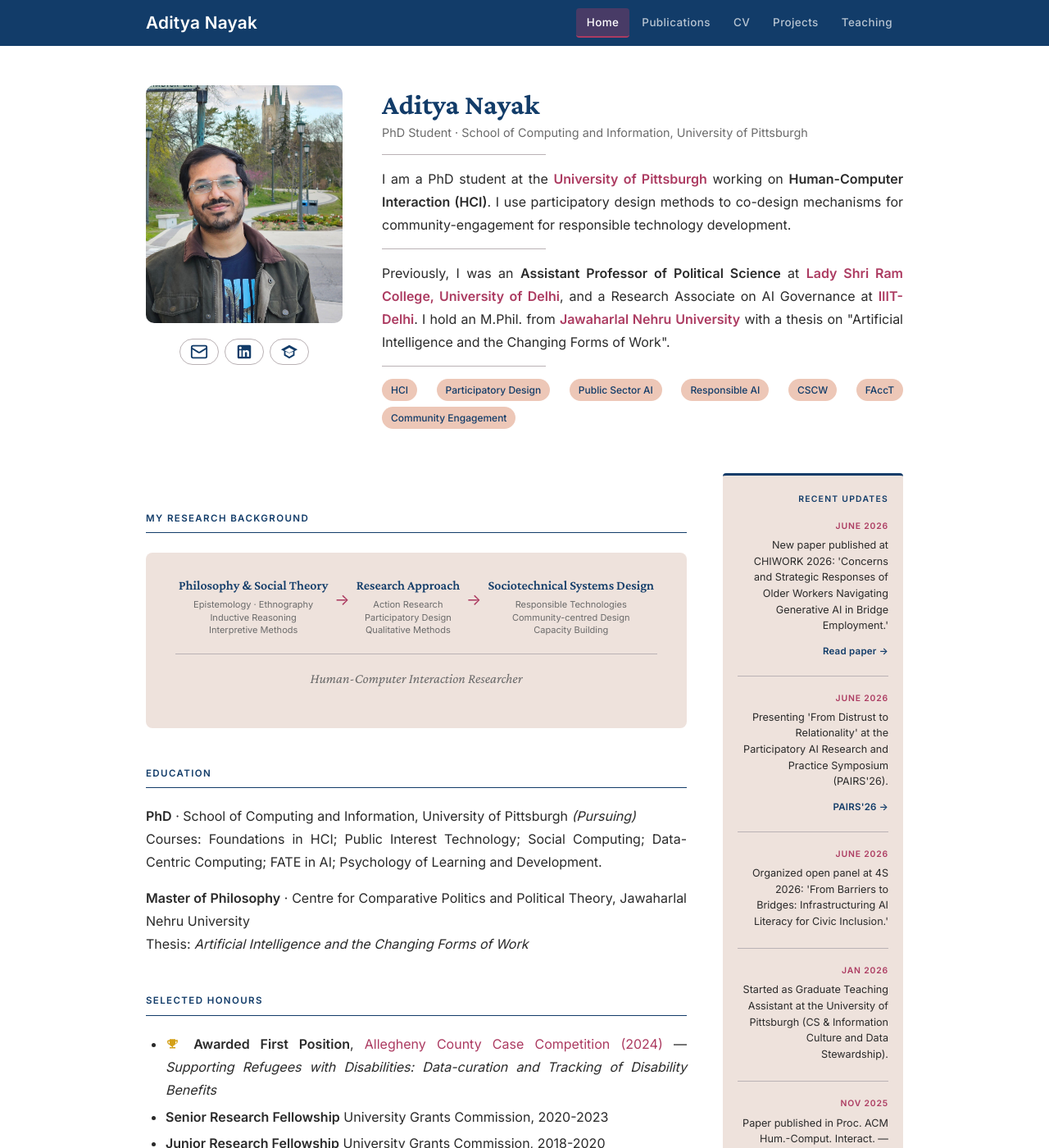
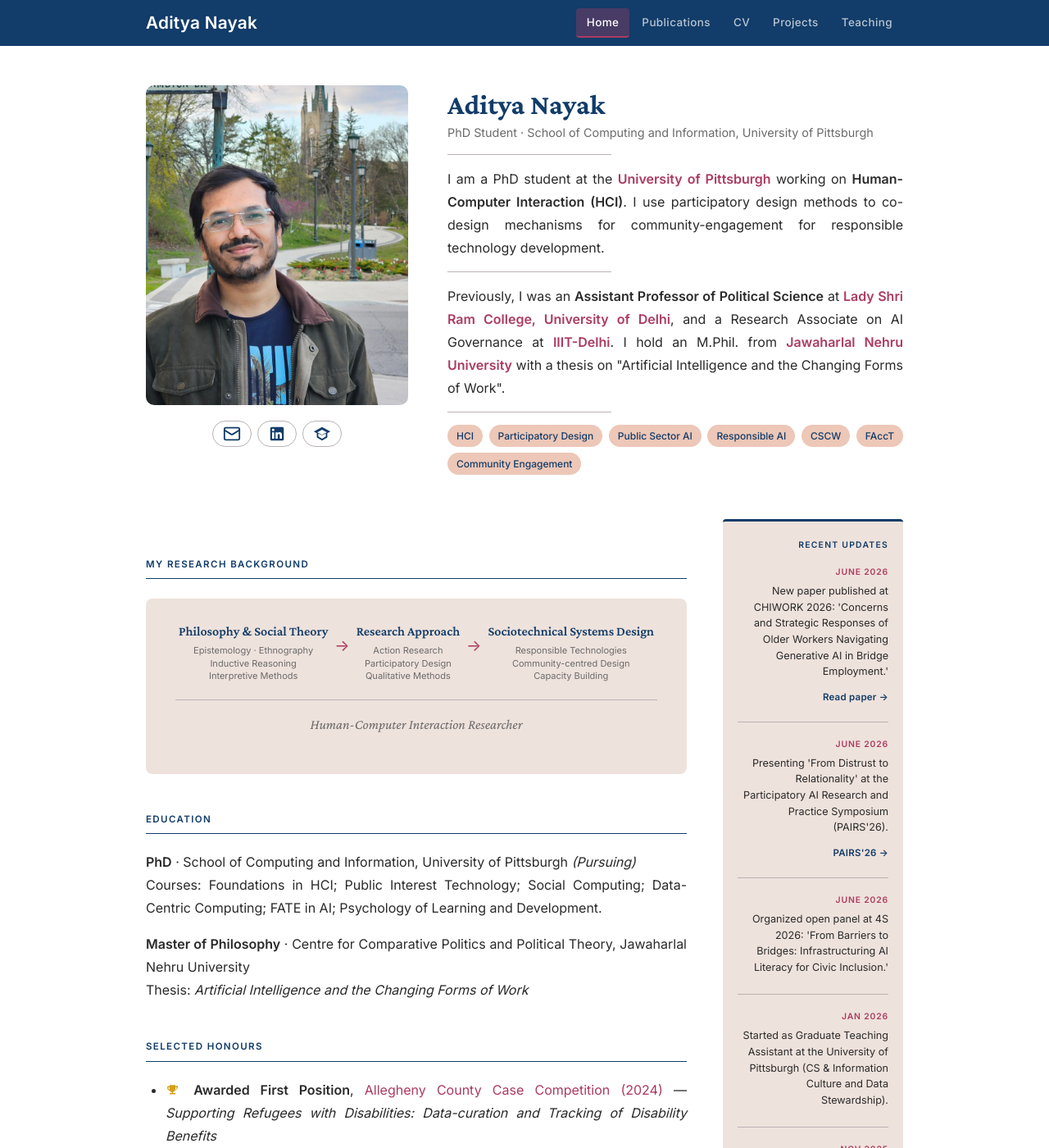
Before and after one commit to adityanayak-info/adityanayak-info.github.io, a Jekyll site: the page built from index.md, in a window 1280 px wide and 1400 px high. Shown: the whole window at 82% size. Built offline with Jekyll 4.4.1, drawn with Linux system fonts in a browser that asks for light colours.

Commit message:
Update style.css

```diff
--- a/assets/css/style.css
+++ b/assets/css/style.css
@@ -230,15 +230,15 @@
 /* ── Left column ── */
 .photo-col {
   flex-shrink: 0;
-  width: 240px;
+  width: 320px;
   display: flex;
   flex-direction: column;
   align-items: center;
 }
 
 .photo-col img {
-  width: 240px;
-  height: 290px;
+  width: 320px;
+  height: 390px;
   object-fit: cover;
   border-radius: 10px;
   display: block;
```
